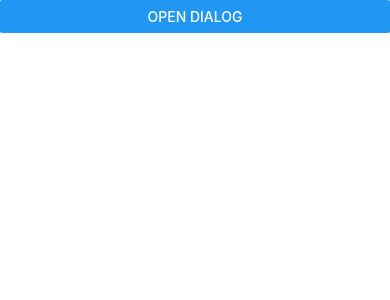
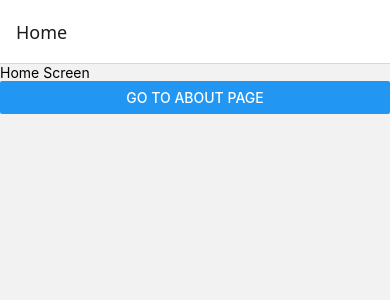
Before and after one commit to Rahul-7027/React_Native, a React Native app: screen / in a window 390 px wide. Shown: the top 300 px of the page. Built offline with nearby package versions, Linux system fonts and the light colour scheme.

Commit message:
Stack Navigation my command is heree npm install @react-navigation/native @react-navigation/stack react-native-screens react-native-safe-area-context react-native-gesture-handler react-native-reanimated

```diff
--- a/App.js
+++ b/App.js
@@ -1,5 +1,5 @@
 import React from 'react'
-import { View } from 'react-native'
+import { Button, Text, View } from 'react-native'
 import ResponsiveLayout from './components/ResponsiveLayout'
 import ButtonColor from './components/ButtonColor'
 import RadioButton from './components/RadioButton'
@@ -10,12 +10,36 @@ import PressableEvent from './components/PressableEvent'
 import Status from './components/Status'
 import PlatFormDevice from './components/PlatFormDevice'
 import CustomModal from './components/CustomModal'
+import { NavigationContainer } from '@react-navigation/native'
+import { createStackNavigator } from '@react-navigation/stack'
+
+const Stack = createStackNavigator();
 
 const App = () => {
   return (
-   <View>
-    <CustomModal/>
-   </View>
+    <NavigationContainer>
+      <Stack.Navigator>
+        <Stack.Screen name='Home' component={Home} />
+        <Stack.Screen name='About' component={About} />
+      </Stack.Navigator>
+    </NavigationContainer>
+  )
+}
+
+const Home=({navigation})=>{
+  return(
+    <View>
+      <Text>Home Screen</Text>
+      <Button title='Go to about Page' onPress={()=>{navigation.navigate("About")}}/>
+    </View>
+  )
+}
+
+const About=()=>{
+  return(
+    <View>
+      <Text>About Screen</Text>
+    </View>
   )
 }
 
--- a/package.json
+++ b/package.json
@@ -10,8 +10,14 @@
     "test": "jest"
   },
   "dependencies": {
+    "@react-navigation/native": "^7.1.6",
+    "@react-navigation/stack": "^7.2.10",
     "react": "19.0.0",
     "react-native": "0.79.1",
+    "react-native-gesture-handler": "^2.25.0",
+    "react-native-reanimated": "^3.17.5",
+    "react-native-safe-area-context": "^5.4.0",
+    "react-native-screens": "^4.10.0",
     "react-native-webview": "^13.13.5"
   },
   "devDependencies": {
```
Also changed, not shown: 1 other file (tests, documents, lock files or other folders).
